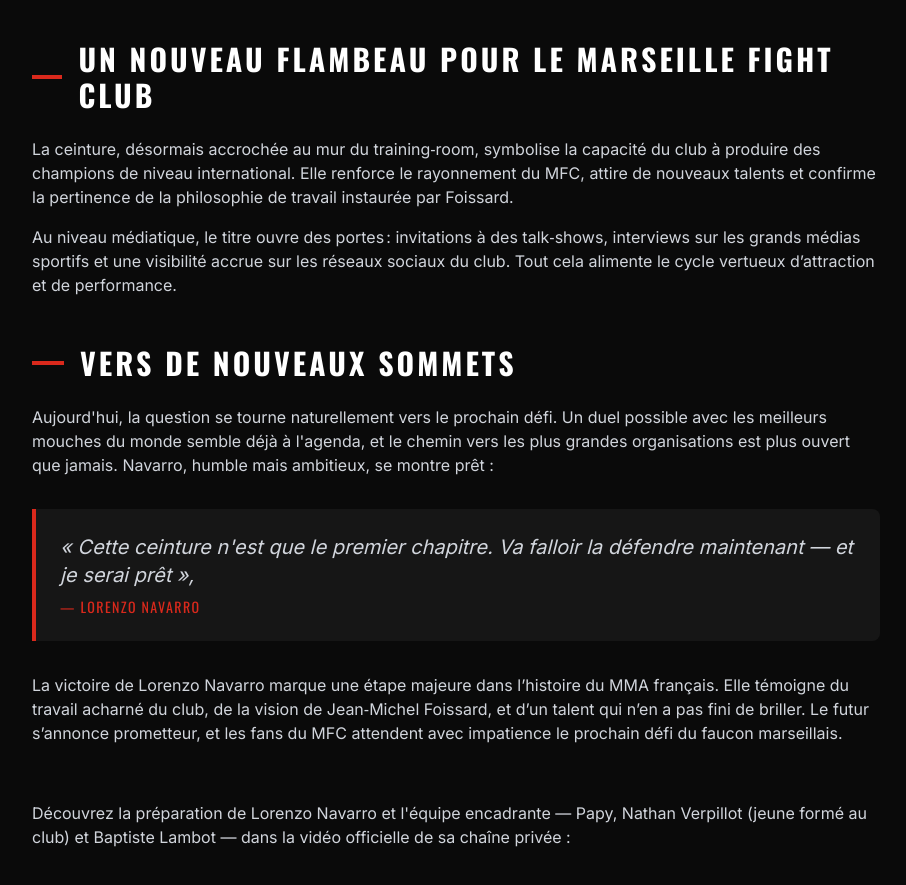
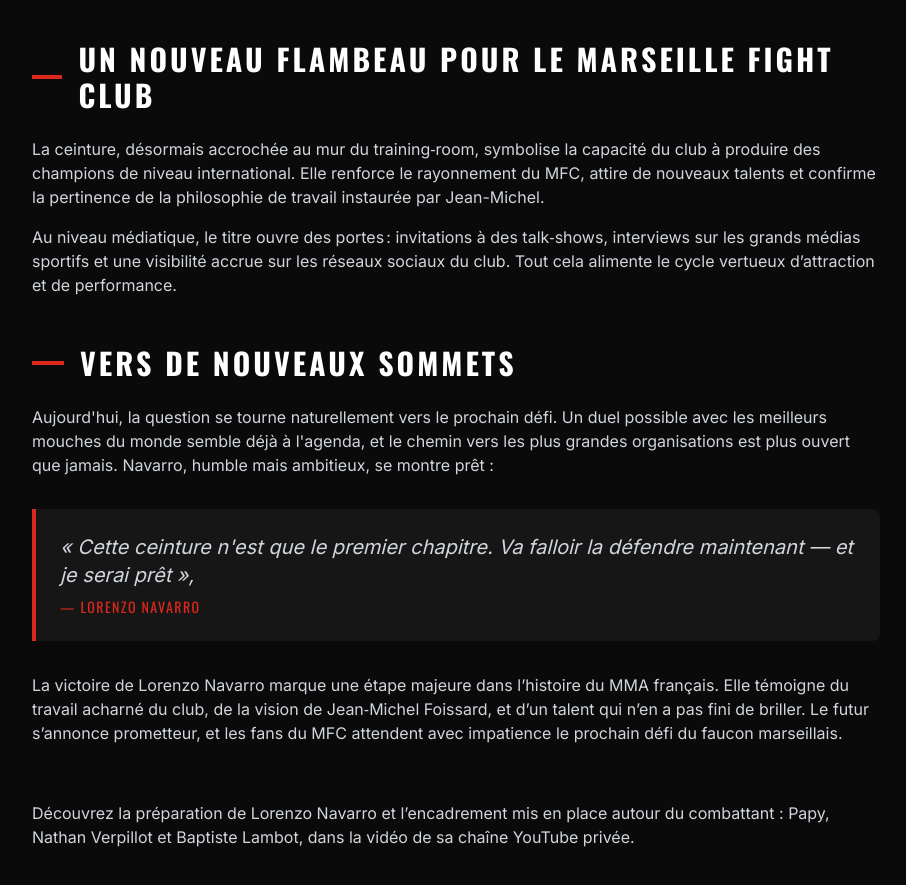
Before and after one commit to marseillefightclub/marseille-fight-club, a Next.js app: page /press/lorenzo-navarro-cage-warriors-title in a window 1280 px wide. Shown: the part 2200-3085 px from the top of the page, without its empty margins (184-1090 px from the left). Built offline with nearby package versions, Linux system fonts and the light colour scheme; grey boxes are pictures that could not be loaded.

Commit message:
Update press articles text

```diff
--- a/src/app/press/lorenzo-navarro-cage-warriors-title/page.tsx
+++ b/src/app/press/lorenzo-navarro-cage-warriors-title/page.tsx
@@ -94,7 +94,7 @@ export default function ArticlePage() {
             <strong>Technique :</strong> le sparring a été orienté vers le style de Davlatov – foot‑to‑foot, jeu de jambes et coups bas – afin d’anticiper les schémas de l’adversaire. Le travail au sol a été axé sur le contrôle latéral et les transitions rapides vers les positions de finition.
           </p>
           <p className="mb-4">
-            <strong>Mentaux :</strong> des sessions de visualisation, guidées par Jean-Michel, ont aidé Navarro à se projeter dans les moments critiques, renforçant la résilience qui s'est révélée décisive dans le ring.
+            <strong>Mentaux :</strong> des sessions de visualisation ont aidé Navarro à se projeter dans les moments critiques, renforçant la résilience qui s'est révélée décisive dans le ring.
           </p>
 
           {/* Section 4 – Impact pour le club */}
@@ -103,7 +103,7 @@ export default function ArticlePage() {
             Un nouveau flambeau pour le Marseille Fight Club
           </h2>
           <p className="mb-4">
-            La ceinture, désormais accrochée au mur du training‑room, symbolise la capacité du club à produire des champions de niveau international. Elle renforce le rayonnement du MFC, attire de nouveaux talents et confirme la pertinence de la philosophie de travail instaurée par Foissard.
+            La ceinture, désormais accrochée au mur du training‑room, symbolise la capacité du club à produire des champions de niveau international. Elle renforce le rayonnement du MFC, attire de nouveaux talents et confirme la pertinence de la philosophie de travail instaurée par Jean-Michel.
           </p>
           <p className="mb-4">
             Au niveau médiatique, le titre ouvre des portes : invitations à des talk‑shows, interviews sur les grands médias sportifs et une visibilité accrue sur les réseaux sociaux du club. Tout cela alimente le cycle vertueux d’attraction et de performance.
@@ -126,7 +126,7 @@ export default function ArticlePage() {
           <p className="pb-8">
             La victoire de Lorenzo Navarro marque une étape majeure dans l’histoire du MMA français. Elle témoigne du travail acharné du club, de la vision de Jean‑Michel Foissard, et d’un talent qui n’en a pas fini de briller. Le futur s’annonce prometteur, et les fans du MFC attendent avec impatience le prochain défi du faucon marseillais.
           </p>
-          <p className="mt-6 mb-4">Découvrez la préparation de Lorenzo Navarro et l'équipe encadrante — Papy, Nathan Verpillot (jeune formé au club) et Baptiste Lambot — dans la vidéo officielle de sa chaîne privée :</p>
+          <p className="mt-6 mb-4">Découvrez la préparation de Lorenzo Navarro et l’encadrement mis en place autour du combattant : Papy, Nathan Verpillot et Baptiste Lambot, dans la vidéo de sa chaîne YouTube privée.</p>
           <div className="w-full h-[500px] md:h-[800px] max-w-5xl mx-auto mb-8">
             <iframe src="https://www.youtube.com/embed/NV_akv6H598" title="Lorenzo Navarro préparation" allowFullScreen className="w-full h-full"></iframe>
           </div>
--- a/src/app/press/nika-kobakhidze-hexagone-mma-44/page.tsx
+++ b/src/app/press/nika-kobakhidze-hexagone-mma-44/page.tsx
@@ -151,7 +151,7 @@ export default function ArticlePage() {
           </h2>
 
           <p className="pb-8">
-            La joie est immense. Cependant, l'histoire ne fait que commencer. Cette ceinture d'Hexagone MMA n'est pas une ligne d'arrivée, mais une nouvelle étape. Nika Kobakhidze a maintenant une cible dans le dos, et les défis futurs seront encore plus grands. Mais avec l'encadrement exceptionnel de Jean-Michel Foissard et la force de tout son entourage derrière lui, le nouveau roi des poids plumes est prêt à régner. Le train est en marche, et rien ne semble pouvoir l'arrêter. L'équipe continue d'avancer.
+            La joie est immense. Cependant, l'histoire ne fait que commencer. Cette ceinture d'Hexagone MMA n'est pas une ligne d'arrivée, mais une nouvelle étape. Nika Kobakhidze a maintenant une cible dans le dos, et les défis futurs seront encore plus grands. Mais avec l'encadrement de Jean-Michel Foissard et la force de tout son entourage derrière lui, le nouveau roi des poids plumes est prêt à régner. Le train est en marche, et rien ne semble pouvoir l'arrêter. L'équipe continue d'avancer.
           </p>
 
         </article>
```
